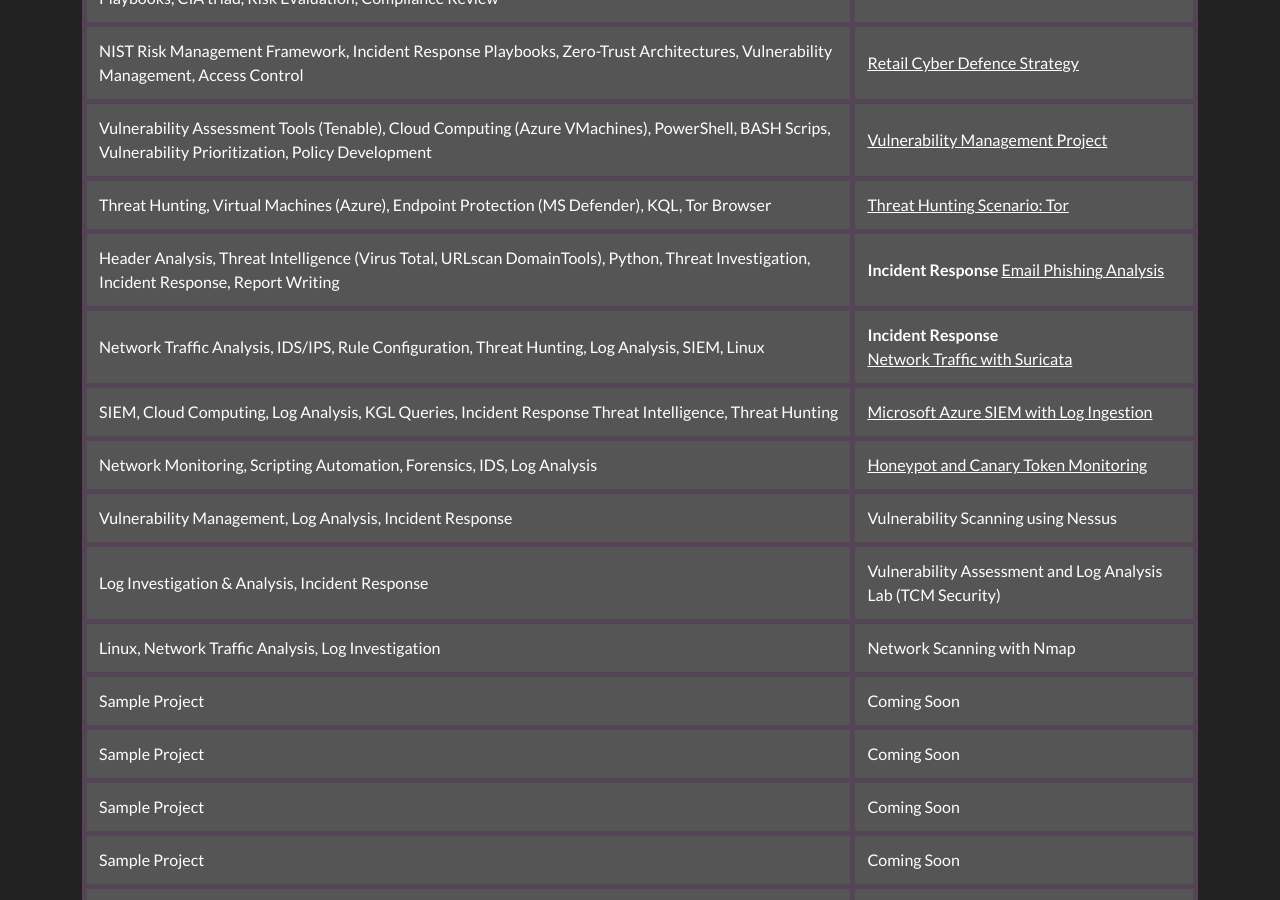
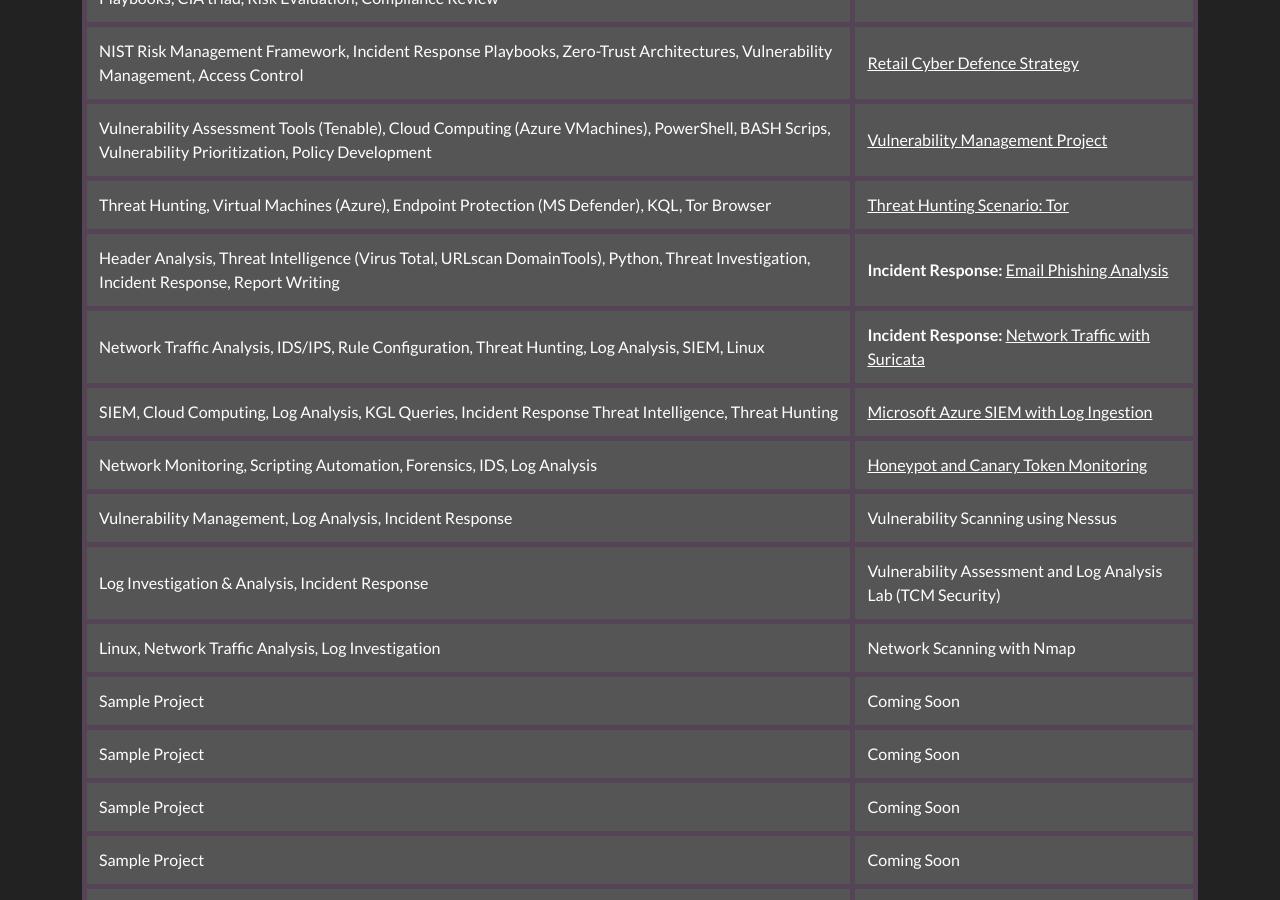
Before and after one commit to JKopal101/jkopal101.github.io, a Jekyll site: the page built from projects.md, in a window 1280 px wide and 900 px high, scrolled down 454 px. Built offline with Jekyll 4.4.1, drawn with Linux system fonts in a browser that asks for light colours.

```diff
--- a/projects.md
+++ b/projects.md
@@ -60,7 +60,7 @@ I’ve worked on a variety of projects in the Cybersecurity and IT space, focusi
     <tr style="background-color:#555;">
       <td style="padding:12px; border:5px solid #545;">Header Analysis, Threat Intelligence (Virus Total, URLscan DomainTools), Python, Threat Investigation, Incident Response, Report Writing </td>
       <td style="padding:12px; border:5px solid #545;">
-         <strong>Incident Response</strong>
+         <strong>Incident Response: </strong>
         <a href="https://github.com/JKopal101/email-phishing-analysis" style="color:white;">Email Phishing Analysis</a>
       </td>
     </tr>
@@ -68,7 +68,7 @@ I’ve worked on a variety of projects in the Cybersecurity and IT space, focusi
       <td style="padding:12px; border:5px solid #545;">Network Traffic Analysis, IDS/IPS, Rule Configuration,
         Threat Hunting, Log Analysis, SIEM, Linux </td>
       <td style="padding:12px; border:5px solid #545;">
-         <strong>Incident Response</strong> <br>
+         <strong>Incident Response: </strong>
         <a href="https://github.com/JKopal101/network-traffic-with-suricata" style="color:white;">Network Traffic with Suricata</a>
       </td>
     </tr>
```
